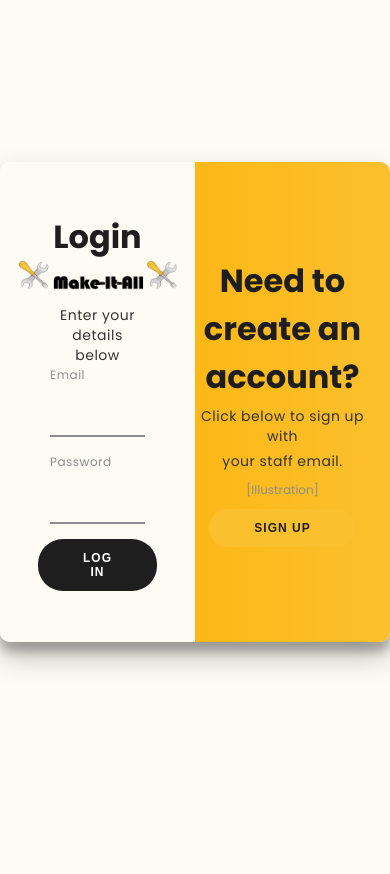
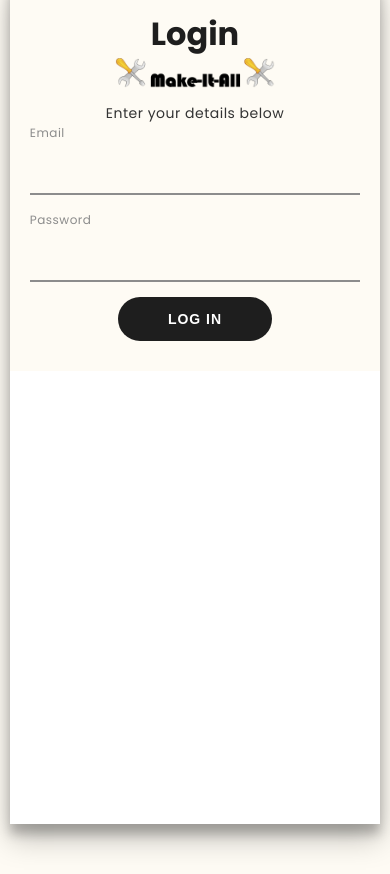
Before and after one commit to I-amour/Team-Proj, a PHP site: page / in a window 390 px wide. Run offline with PHP 8.4, Linux system fonts and the light colour scheme.

Commit message:
Mobile responsive

```diff
--- a/script.js
+++ b/script.js
@@ -1,26 +1,25 @@
-//no-space
+
 //Your new code for animation toggling
 let signup = document.querySelector(".signup");
 let login = document.querySelector(".login");
 let slider = document.querySelector(".slider");
 let formSection = document.querySelector(".form-section");
-//no-space
+
 signup.addEventListener("click", () => {
     slider.classList.add("moveslider");
     formSection.classList.add("form-section-move");
 });
-//no-space
+
 login.addEventListener("click", () => {
     slider.classList.remove("moveslider");
     formSection.classList.remove("form-section-move");
 });
-//no-space
+
 // --- Other features from my original script ---
-//no-space
 //Password validation
 const passwordInput = document.getElementById('signup-password');
 const passwordError = document.getElementById('password-error');
-//no-space
+
 passwordInput.addEventListener('keyup', () => {
     if (passwordInput.value.length < 8) {
         passwordError.classList.add('visible');
@@ -28,17 +27,28 @@
         passwordError.classList.remove('visible');
     }
 });
-//no-space
+
 //Prevent forms from submitting (front-end demo)
 const signInForm = document.getElementById('signInForm');
 const signUpForm = document.getElementById('signUpForm');
-//no-space
+
 signInForm.addEventListener('submit', (e) => {
     e.preventDefault();
     alert('Log In Submitted! (Front-end only demo)');
 });
-//no-space
+
 signUpForm.addEventListener('submit', (e) => {
     e.preventDefault();
     alert('Sign Up Submitted! (Front-end only demo)');
 });
+
+//Mobile form switching
+function handleMobileView() {
+    if (window.innerWidth <= 600) {
+        // Show only sign-in by default on mobile
+        document.querySelector('.sign-up-container').style.display = 'none';
+    }
+}
+
+window.addEventListener('resize', handleMobileView);
+handleMobileView();
--- a/style.css
+++ b/style.css
@@ -1,4 +1,4 @@
-/*no-space
+/*
 * Font and Base Styles (Unchanged)
 */
 body {
@@ -235,3 +235,68 @@
         z-index: 5;
     }
 }
+
+/*Tablet and smaller */
+@media (max-width: 768px) {
+    .container {
+        width: 95%;
+        min-height: 600px;
+    }
+
+    form {
+        padding: 0 30px;
+    }
+
+    .overlay-panel h1 {
+        font-size: 20px;
+    }
+
+    .overlay-panel p {
+        font-size: 12px;
+    }
+}
+
+/*Mobile - Stack layout */
+@media (max-width: 600px) {
+    .container {
+        min-height: 100vh;
+        border-radius: 0;
+    }
+
+    /*Stack forms vertically */
+    .form-container {
+        position: relative;
+        width: 100% !important;
+        height: auto;
+    }
+
+    .sign-in-container,
+    .sign-up-container {
+        position: relative;
+        width: 100%;
+        transform: none !important;
+        opacity: 1 !important;
+    }
+
+    /*Hide overlay on mobile */
+    .overlay-container {
+        display: none;
+    }
+
+    /*Show toggle buttons instead */
+    .mobile-toggle {
+        display: flex;
+        justify-content: center;
+        gap: 10px;
+        margin: 20px 0;
+    }
+
+    form {
+        padding: 30px 20px;
+    }
+
+    button {
+        padding: 14px 50px;
+        font-size: 14px;
+    }
+}
```
